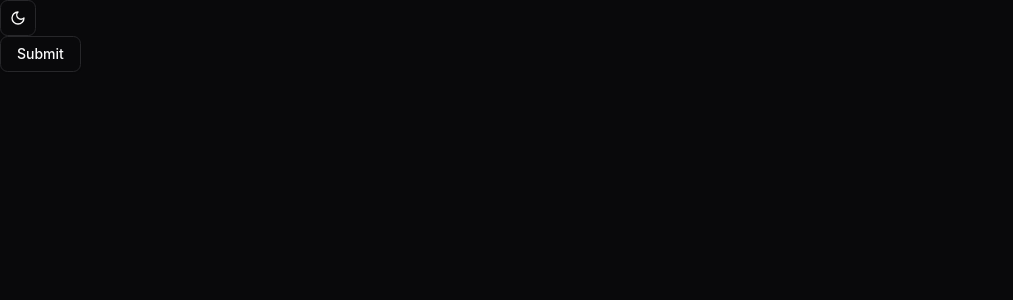
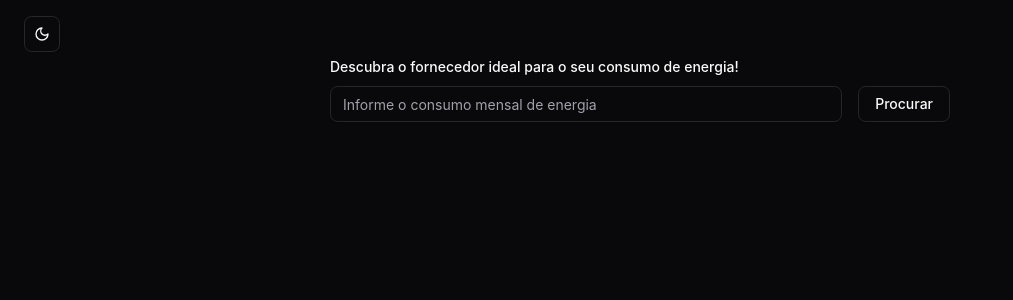
Before and after one commit to MatheusFilg/echo-volt-ui, a React (Vite) app: page / in a window 1280 px wide. Shown: the top 300 px of the page, without its empty margins (0-1013 px from the left). Built offline with nearby package versions, Linux system fonts and the light colour scheme.

Commit message:
add supplier form component

```diff
--- a/package.json
+++ b/package.json
@@ -12,6 +12,7 @@
   "dependencies": {
     "@apollo/client": "^3.12.11",
     "@radix-ui/react-dropdown-menu": "^2.1.6",
+    "@radix-ui/react-label": "^2.1.2",
     "@radix-ui/react-slot": "^1.1.2",
     "@tailwindcss/vite": "^4.0.6",
     "class-variance-authority": "^0.7.1",
--- a/src/app.tsx
+++ b/src/app.tsx
@@ -1,8 +1,8 @@
 import { useQuery } from '@apollo/client'
 import { getSuppliersByLimit } from './queries/get-supplier-by-limit'
 import type { Supplier } from './types/supplier'
-import { Button } from './components/ui/button'
 import { ThemeToggle } from './components/theme-toggle'
+import { SupplierForm } from './components/supplier-form'
 
 export function App() {
   const inputLimit = 3001
@@ -11,32 +11,11 @@
     { variables: { inputLimit } }
   )
 
-  function handleSubmitTest() {
-    console.log('funcionou')
-  }
-
   return (
-    <div>
+    <div className="flex flex-col gap-2 px-6 py-4 h-screen">
       <ThemeToggle />
-      {loading ? (
-        <p>Carregando...</p>
-      ) : (
-        <div>
-          <ul>
-            {data?.supplierTable.map(supplier => (
-              <li key={supplier.id}>{supplier.name}</li>
-            ))}
-          </ul>
-          <Button
-            size="default"
-            variant="outline"
-            onClick={handleSubmitTest}
-            className="cursor-pointer"
-          >
-            Submit
-          </Button>
-        </div>
-      )}
+      <SupplierForm />
+      <div>{/* Map de Card Component com as informações da requisição */}</div>
     </div>
   )
 }
--- /dev/null
+++ b/src/components/supplier-form.tsx
@@ -0,0 +1,29 @@
+import { Button } from './ui/button'
+import { Input } from './ui/input'
+import { Label } from './ui/label'
+
+export function SupplierForm() {
+  function handleSubmit() {
+    console.log('funcionou')
+  }
+
+  return (
+    <div className="flex flex-col gap-3 w-[620px] justify-center items-center self-center">
+      <Label htmlFor="supplier" className="flex self-start">
+        Descubra o fornecedor ideal para o seu consumo de energia!
+      </Label>
+      <form id="supplier" className="flex flex-row w-full gap-4">
+        <Input placeholder="Informe o consumo mensal de energia" />
+        <Button
+          size="default"
+          variant="outline"
+          onClick={handleSubmit}
+          className="cursor-pointer"
+          type="submit"
+        >
+          Procurar
+        </Button>
+      </form>
+    </div>
+  )
+}
--- /dev/null
+++ b/src/components/ui/input.tsx
@@ -0,0 +1,19 @@
+import type * as React from 'react'
+
+import { cn } from '@/lib/utils'
+
+function Input({ className, type, ...props }: React.ComponentProps<'input'>) {
+  return (
+    <input
+      type={type}
+      data-slot="input"
+      className={cn(
+        'border-input file:text-foreground placeholder:text-muted-foreground selection:bg-primary selection:text-primary-foreground aria-invalid:outline-destructive/60 aria-invalid:ring-destructive/20 dark:aria-invalid:outline-destructive dark:aria-invalid:ring-destructive/50 ring-ring/10 dark:ring-ring/20 dark:outline-ring/40 outline-ring/50 aria-invalid:outline-destructive/60 dark:aria-invalid:outline-destructive dark:aria-invalid:ring-destructive/40 aria-invalid:ring-destructive/20 aria-invalid:border-destructive/60 dark:aria-invalid:border-destructive flex h-9 w-full min-w-0 rounded-md border bg-transparent px-3 py-1 text-base shadow-xs transition-[color,box-shadow] file:inline-flex file:h-7 file:border-0 file:bg-transparent file:text-sm file:font-medium focus-visible:ring-4 focus-visible:outline-1 disabled:pointer-events-none disabled:cursor-not-allowed disabled:opacity-50 aria-invalid:focus-visible:ring-[3px] aria-invalid:focus-visible:outline-none md:text-sm dark:aria-invalid:focus-visible:ring-4',
+        className
+      )}
+      {...props}
+    />
+  )
+}
+
+export { Input }
--- /dev/null
+++ b/src/components/ui/label.tsx
@@ -0,0 +1,22 @@
+import type * as React from 'react'
+import * as LabelPrimitive from '@radix-ui/react-label'
+
+import { cn } from '@/lib/utils'
+
+function Label({
+  className,
+  ...props
+}: React.ComponentProps<typeof LabelPrimitive.Root>) {
+  return (
+    <LabelPrimitive.Root
+      data-slot="label"
+      className={cn(
+        'text-sm leading-none font-medium select-none group-data-[disabled=true]:pointer-events-none group-data-[disabled=true]:opacity-50 peer-disabled:cursor-not-allowed peer-disabled:opacity-50',
+        className
+      )}
+      {...props}
+    />
+  )
+}
+
+export { Label }
```
Also changed, not shown: 1 other file (tests, documents, lock files or other folders).
